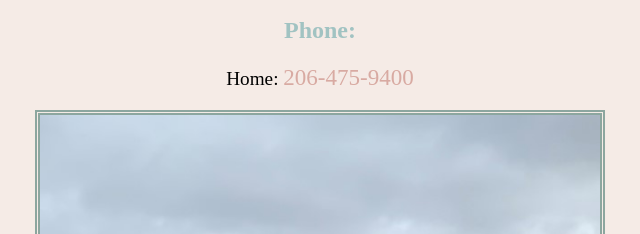
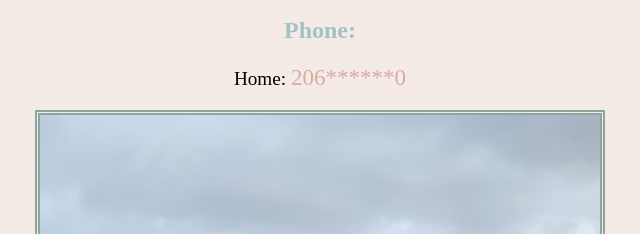
Before and after one commit to sroggeveen/sroggeveen.github.io, a plain HTML site: page my-genius/contact.html in a window 1280 px wide. Shown: the part 361-595 px from the top of the page, 320-960 px from the left. Drawn offline with Linux system fonts and the light colour scheme.

Commit message:
phone-number

```diff
--- a/my-genius/contact.html
+++ b/my-genius/contact.html
@@ -64,7 +64,7 @@
         </p>
 
         <h2 class="contact-header">Phone:</h2>
-        <p class="contact-align">Home: <span id="phone-number">206-475-9400</span></p>
+        <p class="contact-align">Home: <span id="phone-number">206******0</span></p>
 
         <img src="images/me-rowing.jpg" alt="Me and some friends rowing a quad." class="center">
         <p style="text-align:center">This is some friends and I rowing quad by the 520 - I am rowing stroke seat.</p>
```
